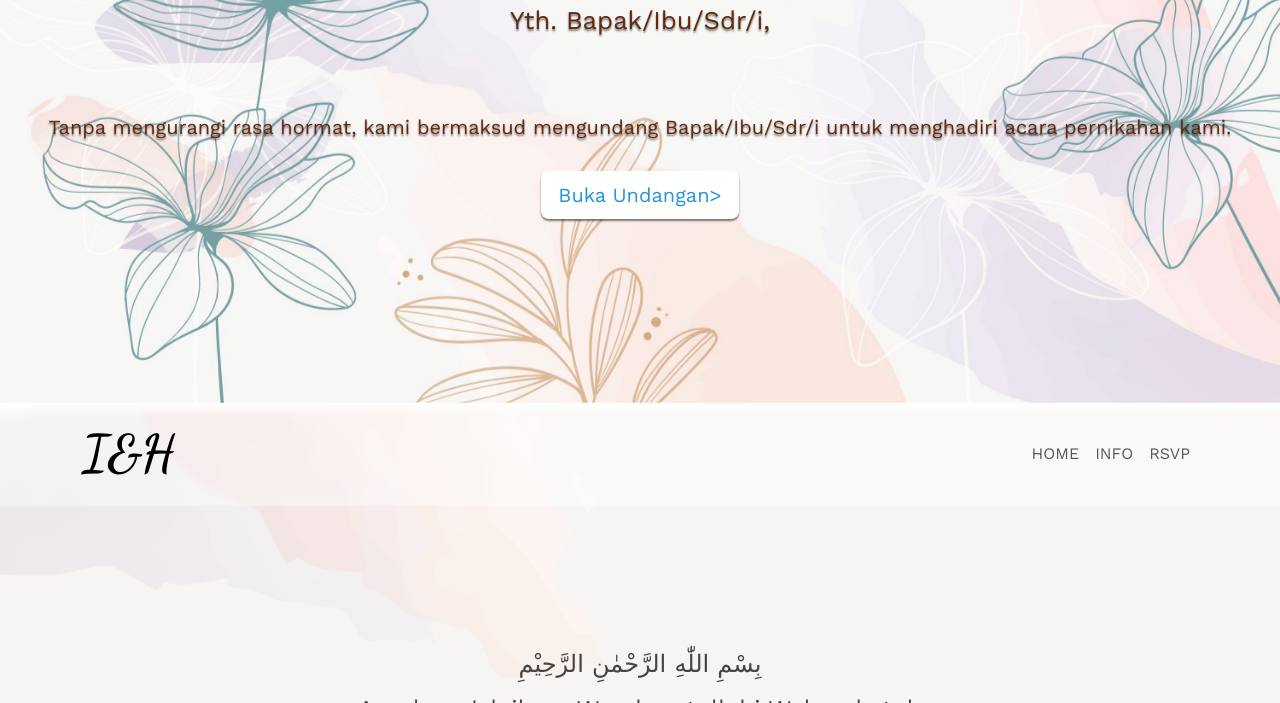
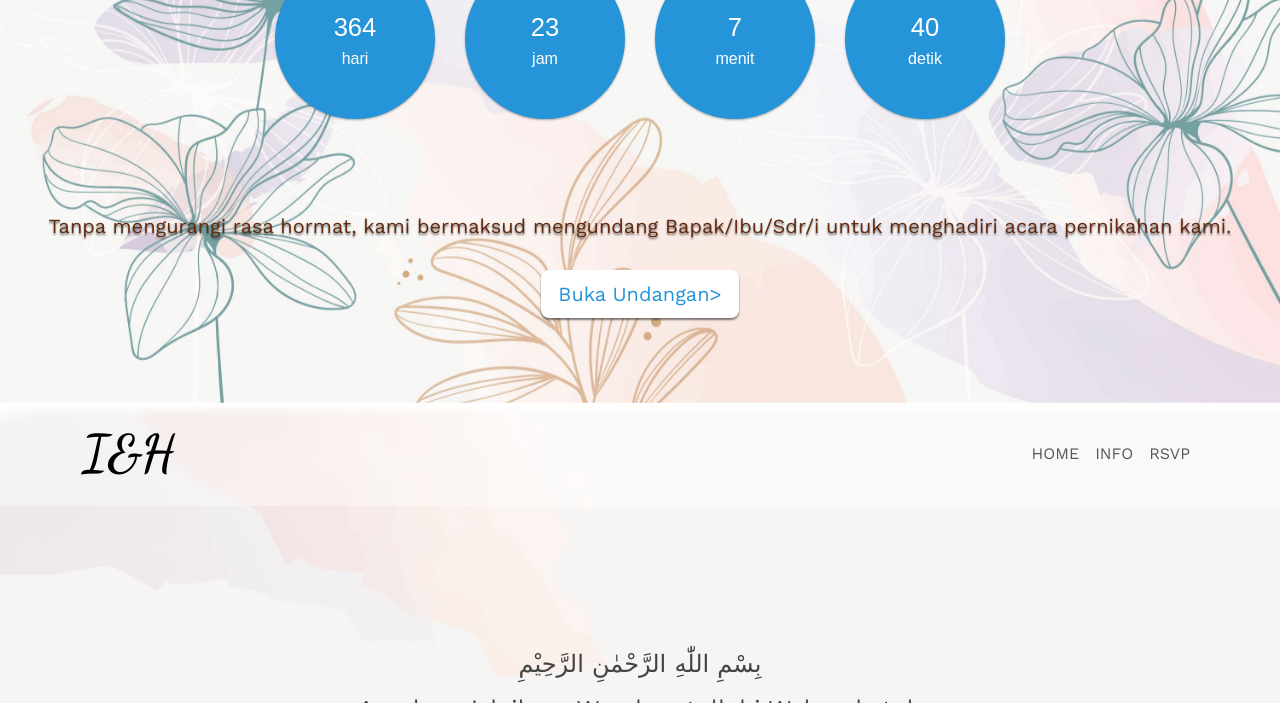
Before and after one commit to iffafhas03/iffahabilwed, a website: page index.html in a window 1280 px wide. Shown: the part 397-1100 px from the top of the page. Drawn offline with nearby package versions, Linux system fonts and the light colour scheme; some packages are replaced by stand-ins of ours; a script that the page names is missing.

Commit message:
ubah countdown

```diff
--- a/index.html
+++ b/index.html
@@ -51,7 +51,7 @@
         <h4>The Wedding Of</h4>
         <h1>Iffa & Habil</h1>
         <h4>Yth. <span>Bapak/Ibu/Sdr/i, </span></h4>
-        <!-- <div class="simply-countdown"></div> -->
+        <div class="simply-countdown"></div>
         <h5>
           Tanpa mengurangi rasa hormat, kami bermaksud mengundang
           Bapak/Ibu/Sdr/i untuk menghadiri acara pernikahan kami.
```
